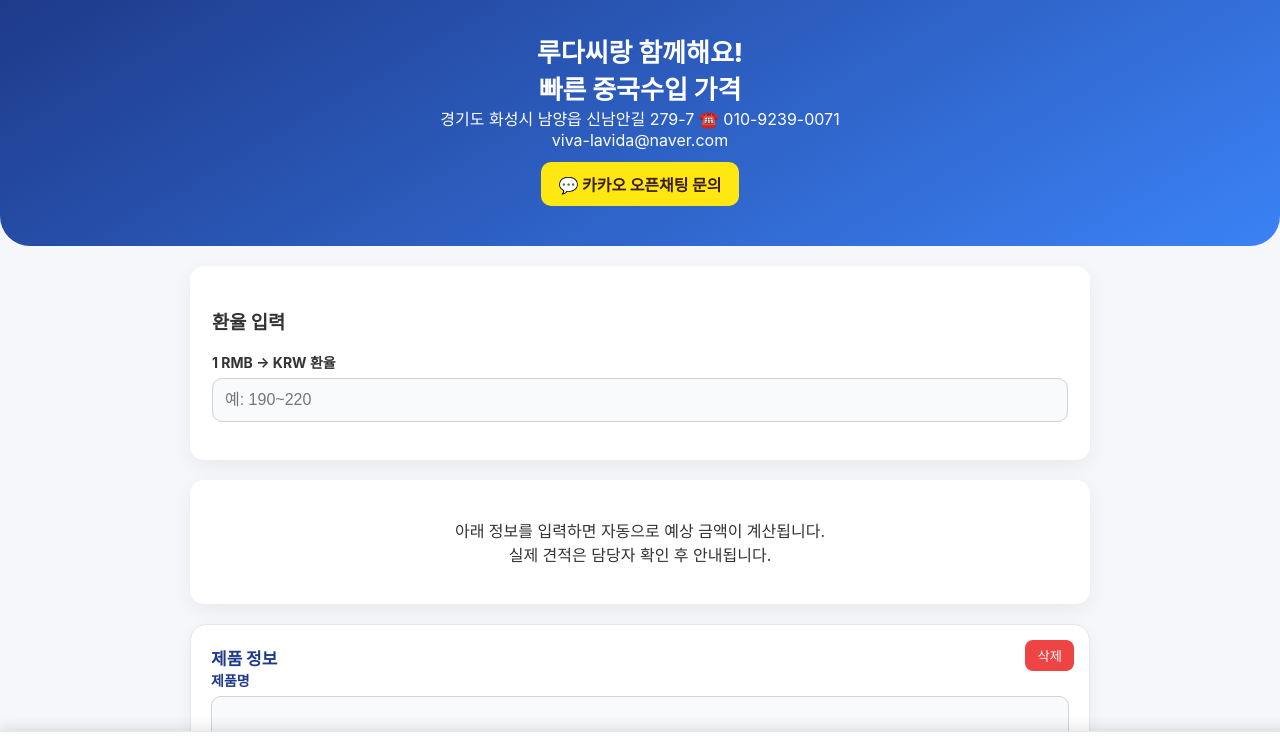
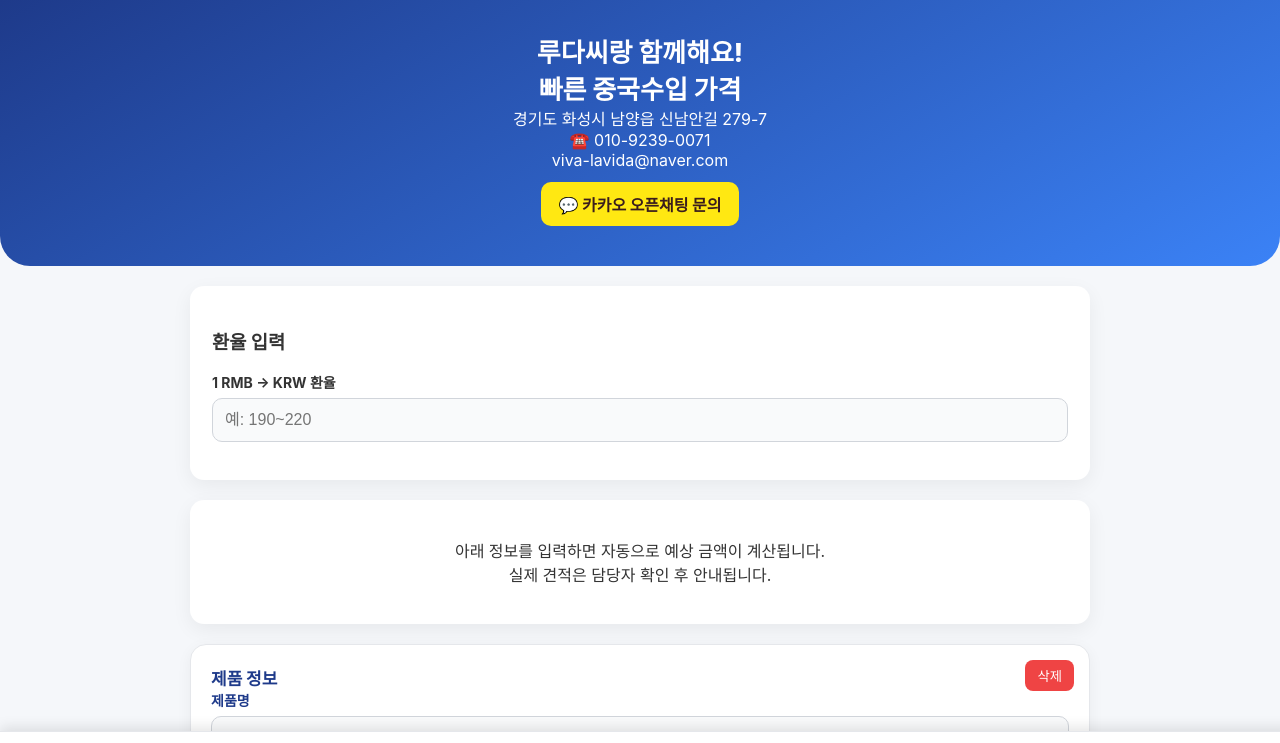
Before and after one commit to oruda728/ruda-calc, a plain HTML site: page index.html in a window 1280 px wide. Shown: the top 743 px of the page. Drawn offline with Linux system fonts and the light colour scheme.

Commit message:
Add files via upload

```diff
--- a/index.html
+++ b/index.html
@@ -151,7 +151,7 @@ document.addEventListener("keydown", function(e) {
 
 <div class="header">
   <h1>루다씨랑 함께해요! <br> 빠른 중국수입 가격</h1>
-   경기도 화성시 남양읍 신남안길 279-7
+   경기도 화성시 남양읍 신남안길 279-7<br>
   ☎️ 010-9239-0071<br>
   viva-lavida@naver.com<br>
 <a href="https://open.kakao.com/o/sy1OhTyh"
```
